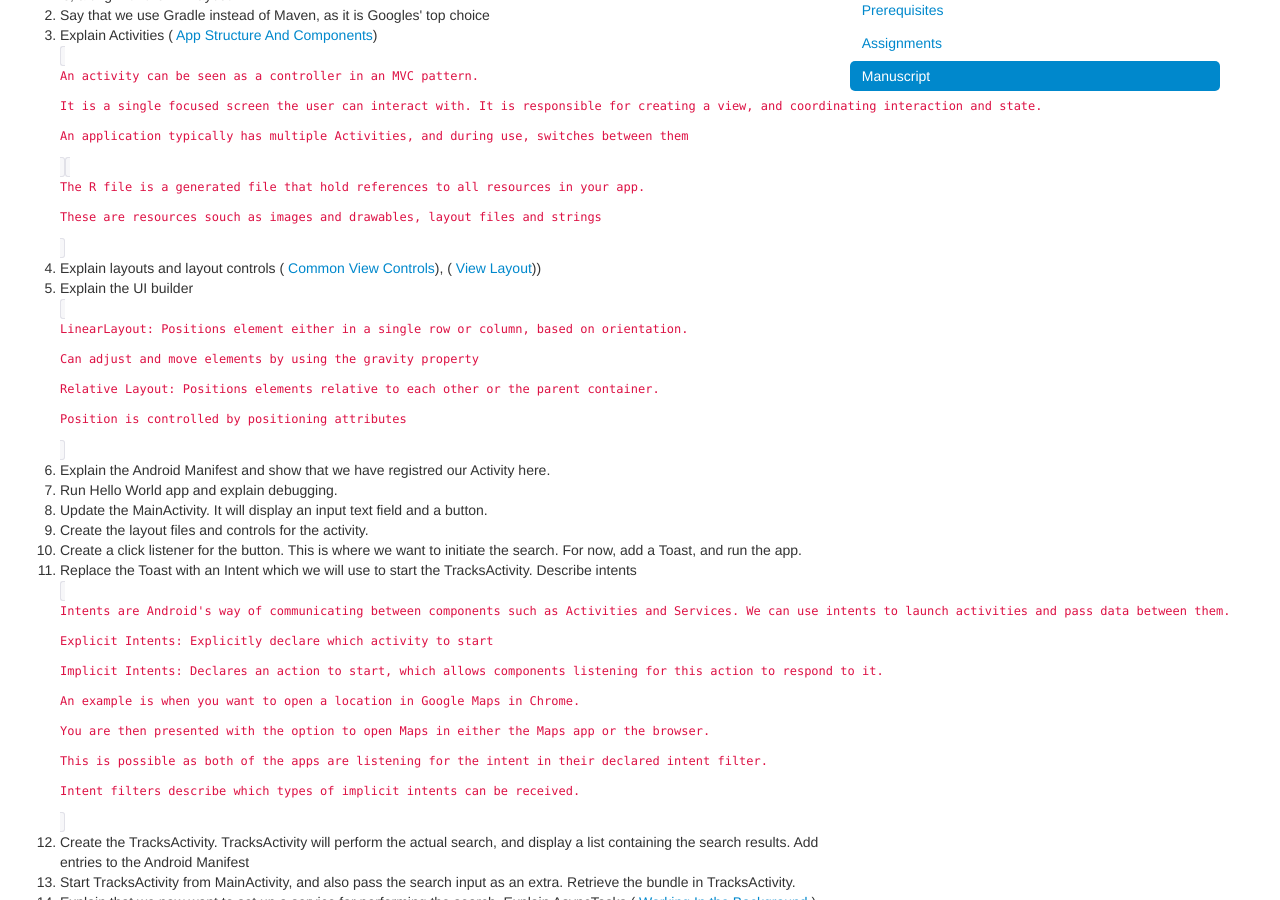
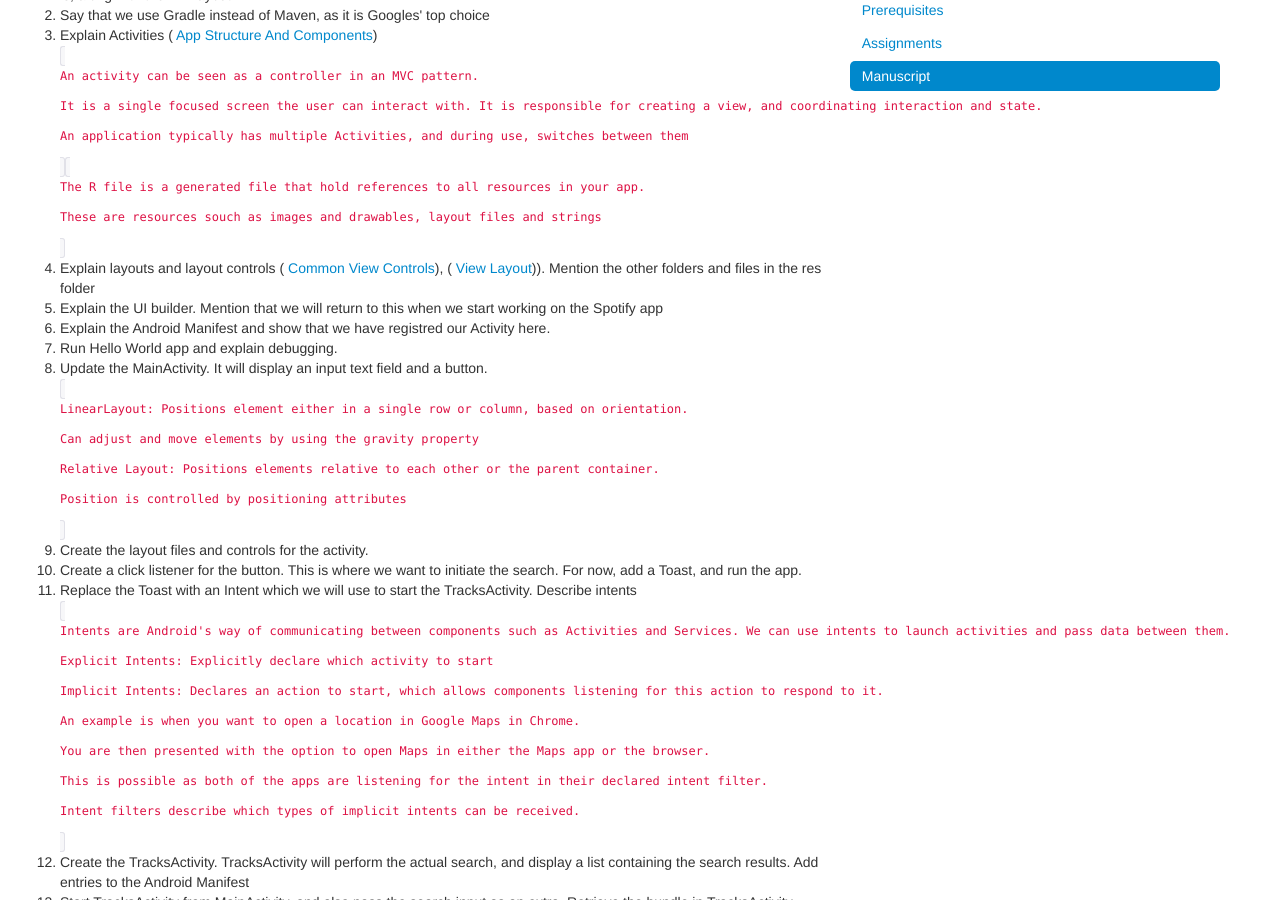
Before and after one commit to bekk/android101, a Jekyll site: the page built from docs/pages/manuscript.html, in a window 1280 px wide and 900 px high, scrolled down 445 px. Built offline with Jekyll 4.4.1, drawn with Linux system fonts in a browser that asks for light colours; Markdown is read by kramdown in place of the engine named in the settings.

Commit message:
Minor adjustments to manuscript

```diff
--- a/docs/pages/manuscript.html
+++ b/docs/pages/manuscript.html
@@ -20,15 +20,15 @@ title: Manuscript
     <p>An application typically has multiple Activities, and during use, switches between them</p></code>
     <code> <p>The R file is a generated file that hold references to all resources in your app.</p>
         <p>These are resources souch as images and drawables, layout files and strings</p></code>
-	<li>Explain layouts and layout controls (<a href="common-view-controls.html"> Common View Controls</a>), (<a href="view-layout.html"> View Layout</a>))</li>
-	<li>Explain the UI builder</li>
-    <code><p>LinearLayout: Positions element either in a single row or column, based on orientation.</p>
+	<li>Explain layouts and layout controls (<a href="common-view-controls.html"> Common View Controls</a>), (<a href="view-layout.html"> View Layout</a>)). Mention the other folders and files in the res folder</li>
+	<li>Explain the UI builder. Mention that we will return to this when we start working on the Spotify app</li>
+    <li>Explain the Android Manifest and show that we have registred our Activity here.</li>
+    <li>Run Hello World app and explain debugging.</li>
+	<li>Update the MainActivity. It will display an input text field and a button. </li>
+      <code><p>LinearLayout: Positions element either in a single row or column, based on orientation.</p>
         <p>Can adjust and move elements by using the gravity property</p>
         <p>Relative Layout: Positions elements relative to each other or the parent container.</p>
         <p> Position is controlled by positioning attributes</p></code>
-    <li>Explain the Android Manifest and show that we have registred our Activity here.</li>
-    <li>Run Hello World app and explain debugging.</li>
-	<li>Update the MainActivity. It will display an input text field and a button. </li>
     <li>Create the layout files and controls for the activity.</li>
     <li>Create a click listener for the button. This is where we want to initiate the search. For now, add a Toast, and run the app.
     </li>
```
